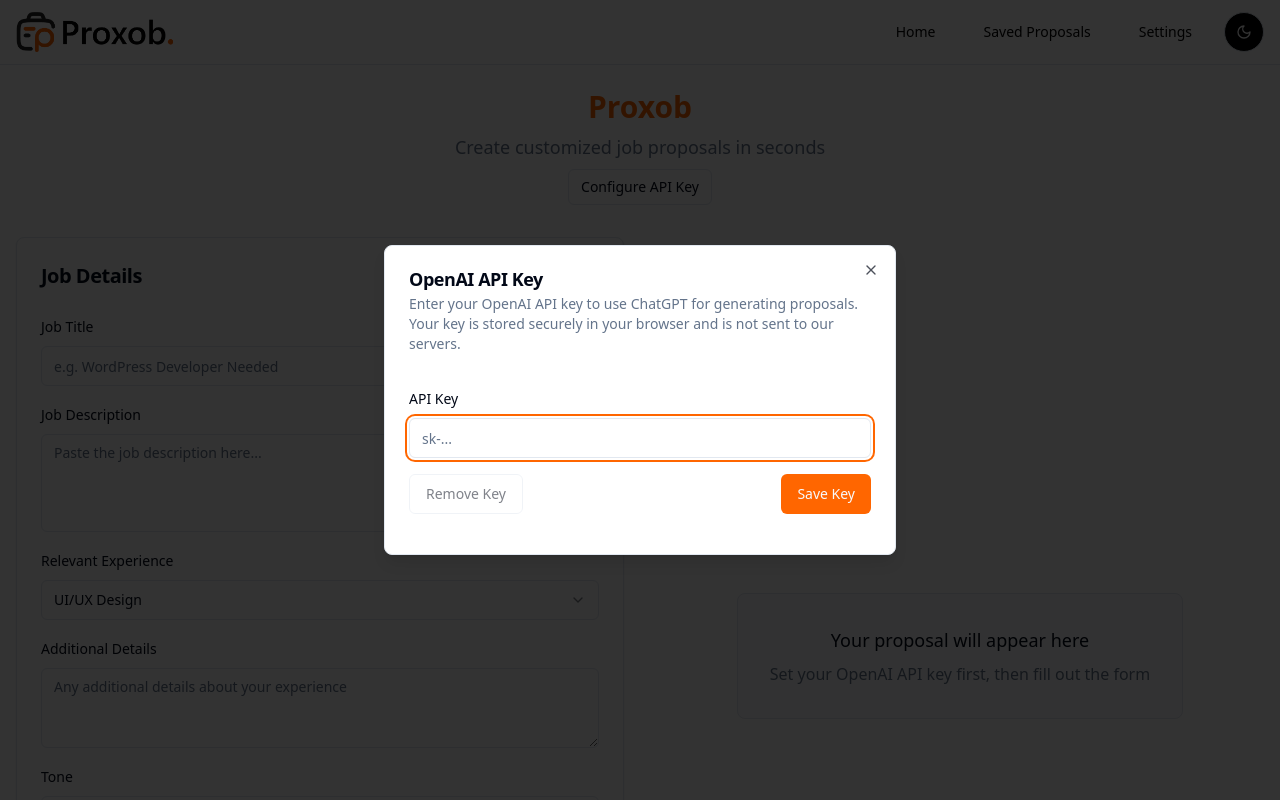
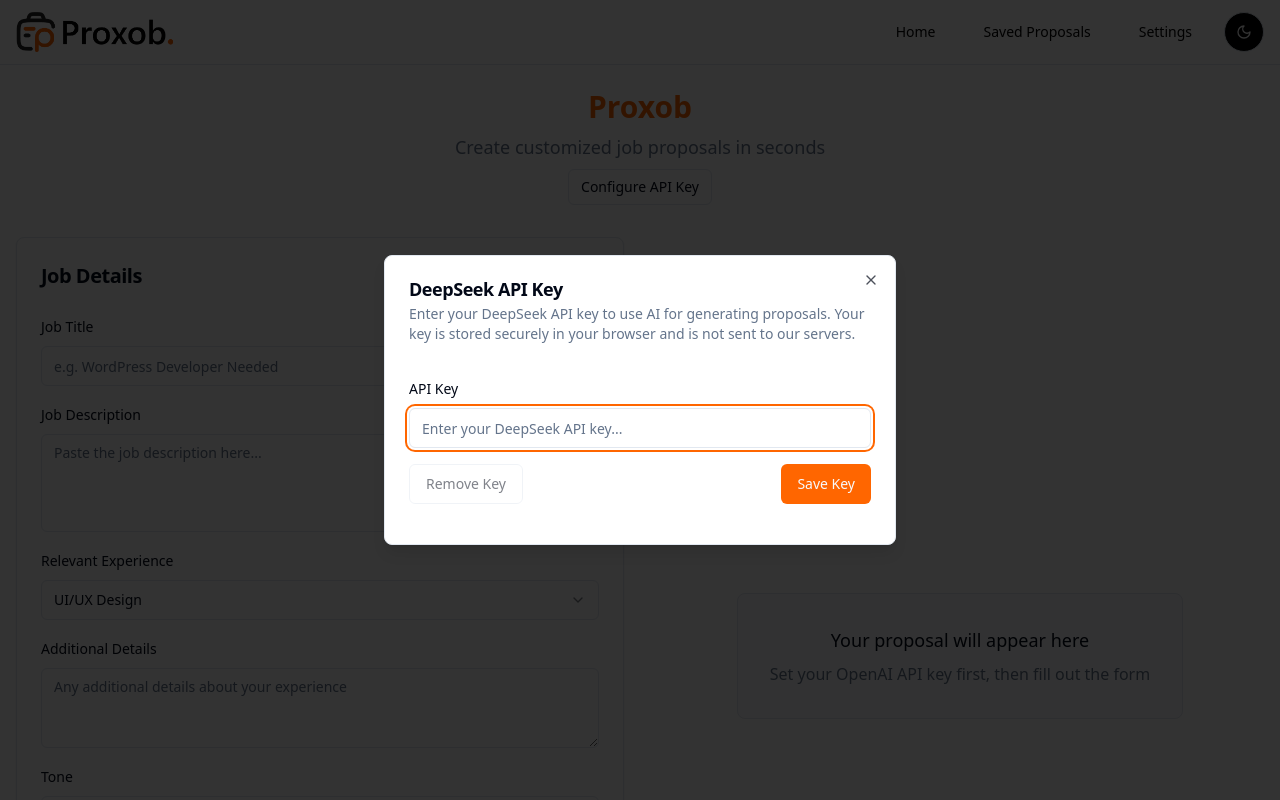
Before and after one commit to fixefly/sazz-quick-proposal, a React (Vite) app: page / in a window 1280 px wide. Shown: the top 800 px of the page. Built offline with nearby package versions, Linux system fonts and the light colour scheme.

Commit message:
Refactor: Use Deepseek AI instead of OpenAI

```diff
--- a/src/components/ApiKeyInput.tsx
+++ b/src/components/ApiKeyInput.tsx
@@ -12,7 +12,7 @@ const ApiKeyInput: React.FC = () => {
 
   useEffect(() => {
     // Check if API key is already stored
-    const storedKey = localStorage.getItem('openai_api_key');
+    const storedKey = localStorage.getItem('deepseek_api_key') || localStorage.getItem('openai_api_key');
     if (storedKey) {
       setApiKey(storedKey);
     } else {
@@ -27,13 +27,13 @@ const ApiKeyInput: React.FC = () => {
       return;
     }
 
-    // Validate that it looks like an OpenAI key (starts with "sk-")
-    if (!apiKey.trim().startsWith('sk-')) {
-      toast.error("Invalid API key format. OpenAI keys start with 'sk-'");
+    // Basic validation - check that it has some reasonable length
+    if (apiKey.trim().length < 10) {
+      toast.error("The provided API key seems too short");
       return;
     }
 
-    localStorage.setItem('openai_api_key', apiKey.trim());
+    localStorage.setItem('deepseek_api_key', apiKey.trim());
     toast.success("API key saved successfully");
     setIsOpen(false);
 
@@ -42,6 +42,7 @@ const ApiKeyInput: React.FC = () => {
   };
 
   const handleRemoveKey = () => {
+    localStorage.removeItem('deepseek_api_key');
     localStorage.removeItem('openai_api_key');
     setApiKey('');
     toast.info("API key removed");
@@ -59,9 +60,9 @@ const ApiKeyInput: React.FC = () => {
       </DialogTrigger>
       <DialogContent>
         <DialogHeader>
-          <DialogTitle>OpenAI API Key</DialogTitle>
+          <DialogTitle>DeepSeek API Key</DialogTitle>
           <DialogDescription>
-            Enter your OpenAI API key to use ChatGPT for generating proposals.
+            Enter your DeepSeek API key to use AI for generating proposals.
             Your key is stored securely in your browser and is not sent to our servers.
           </DialogDescription>
         </DialogHeader>
@@ -71,7 +72,7 @@ const ApiKeyInput: React.FC = () => {
             <Input
               id="apiKey"
               type="password"
-              placeholder="sk-..."
+              placeholder="Enter your DeepSeek API key..."
               value={apiKey}
               onChange={(e) => setApiKey(e.target.value)}
             />
--- a/src/services/aiService.ts
+++ b/src/services/aiService.ts
@@ -26,20 +26,20 @@ export const generateProposal = async (formData: ProposalFormData): Promise<stri
     `;
 
     // Check if API key exists
-    const apiKey = localStorage.getItem('openai_api_key');
+    const apiKey = localStorage.getItem('deepseek_api_key') || localStorage.getItem('openai_api_key');
     if (!apiKey) {
-      throw new Error("No API key found. Please add your OpenAI API key in settings.");
+      throw new Error("No API key found. Please add your DeepSeek API key in settings.");
     }
 
-    // Call ChatGPT API
-    const response = await fetch("https://api.openai.com/v1/chat/completions", {
+    // Call DeepSeek API
+    const response = await fetch("https://api.deepseek.com/v1/chat/completions", {
       method: "POST",
       headers: {
         "Content-Type": "application/json",
         "Authorization": `Bearer ${apiKey}`
       },
       body: JSON.stringify({
-        model: "gpt-3.5-turbo",
+        model: "deepseek-chat",
         messages: [
           { role: "system", content: systemPrompt },
           { role: "user", content: userPrompt }
```
Also changed, not shown: src/components/ThemeProvider.tsx (+5 -2 lines).
